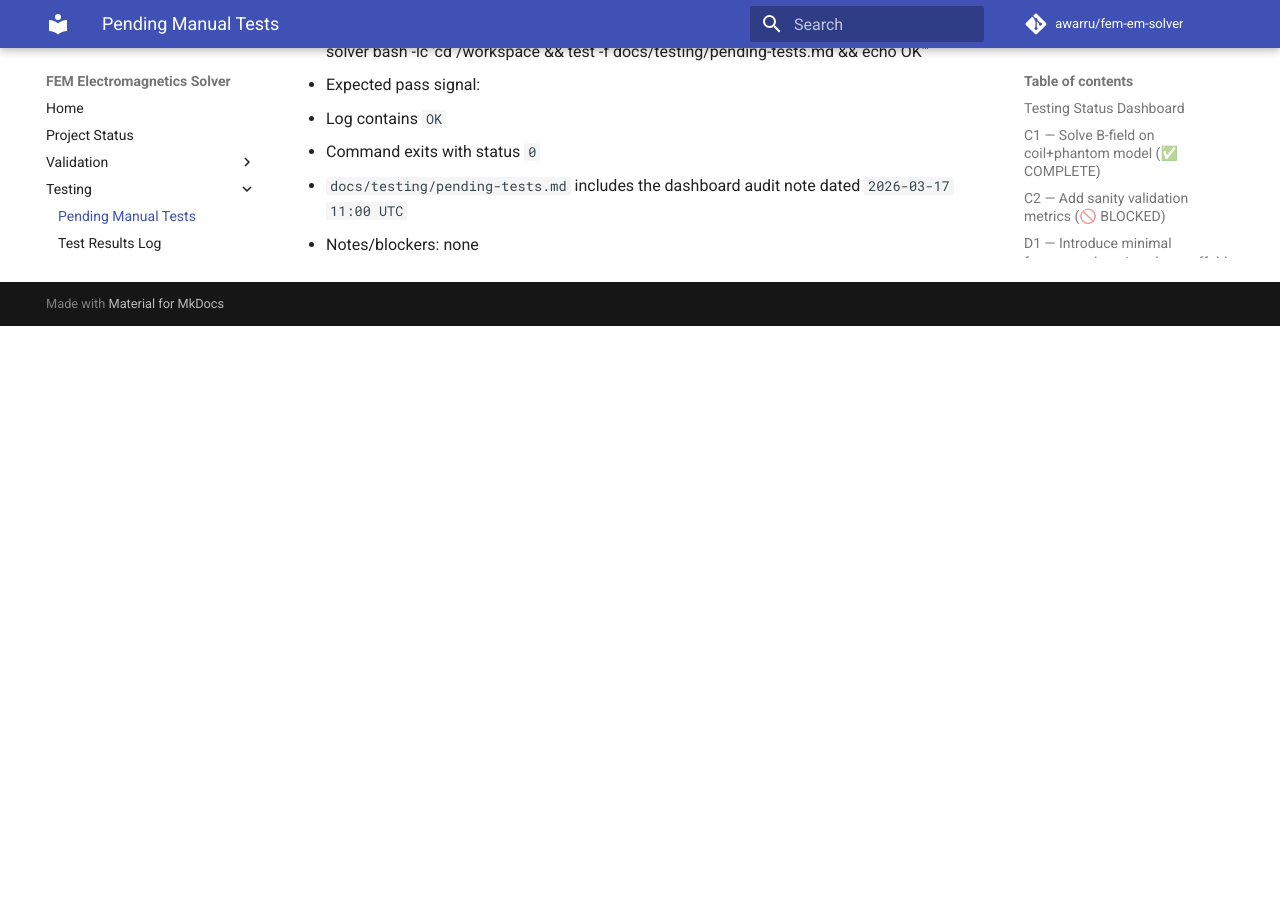
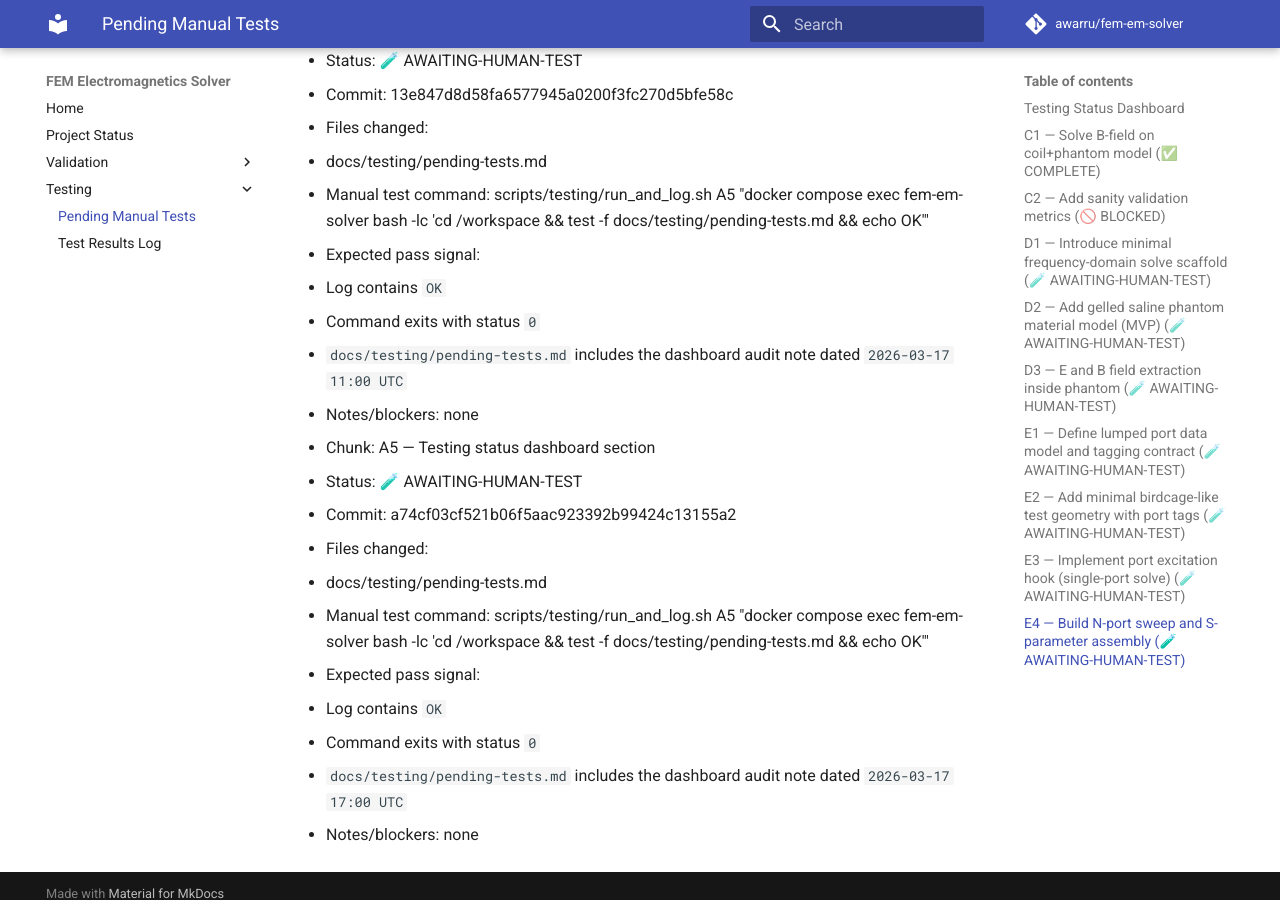
Before and after one commit to awarru/fem-em-solver, an MkDocs documentation site: the page built from docs/testing/pending-tests.md, in a window 1280 px wide and 900 px high, scrolled down 31921 px. Built offline with MkDocs 1.6.1 and Material for MkDocs 9.7.7, drawn with Linux system fonts in a browser that asks for light colours; comment, search, counter and statistics services are not loaded; before the commit the page ends 32247 px from its top, so only the background shows below that; some of the changed text lies outside the part shown.

Commit message:
docs(testing): audit newly present legacy logs for chunk promotions

```diff
--- a/docs/testing/pending-tests.md
+++ b/docs/testing/pending-tests.md
@@ -74,6 +74,8 @@
 Dashboard audit note (2026-03-16 17:00 UTC): reviewed `docs/testing/test-results.md` and `docs/testing/logs/*.log`; no new human test logs were added since the 2026-03-16 11:00 UTC audit, so no additional chunk promotions were applied in this cron cycle.
 
 Dashboard audit note (2026-03-17 11:00 UTC): reviewed `docs/testing/test-results.md` and `docs/testing/logs/*.log`; no new human test logs were added since the 2026-03-16 17:00 UTC audit, so no additional chunk promotions were applied in this cron cycle.
+
+Dashboard audit note (2026-03-17 17:00 UTC): reviewed `docs/testing/test-results.md` and `docs/testing/logs/*.log`; newly present local legacy logs (`20260223T021944Z_B2.log`, `20260223T022334Z_B2.log`, `20260223T022337Z_C1.log`, `20260223T022341Z_C2.log`) were audited, but their commands target prior chunk-command mappings and do not satisfy the current pending command/pass-signal criteria, so no additional chunk promotions were applied in this cron cycle.
 
 ---
 
@@ -837,3 +839,15 @@
   - Command exits with status `0`
   - `docs/testing/pending-tests.md` includes the dashboard audit note dated `2026-03-17 11:00 UTC`
 - Notes/blockers: none
+
+- Chunk: A5 — Testing status dashboard section
+- Status: 🧪 AWAITING-HUMAN-TEST
+- Commit: a74cf03cf521b06f5aac923392b99424c13155a2
+- Files changed:
+  - docs/testing/pending-tests.md
+- Manual test command: scripts/testing/run_and_log.sh A5 "docker compose exec fem-em-solver bash -lc 'cd /workspace && test -f docs/testing/pending-tests.md && echo OK'"
+- Expected pass signal:
+  - Log contains `OK`
+  - Command exits with status `0`
+  - `docs/testing/pending-tests.md` includes the dashboard audit note dated `2026-03-17 17:00 UTC`
+- Notes/blockers: none
```
